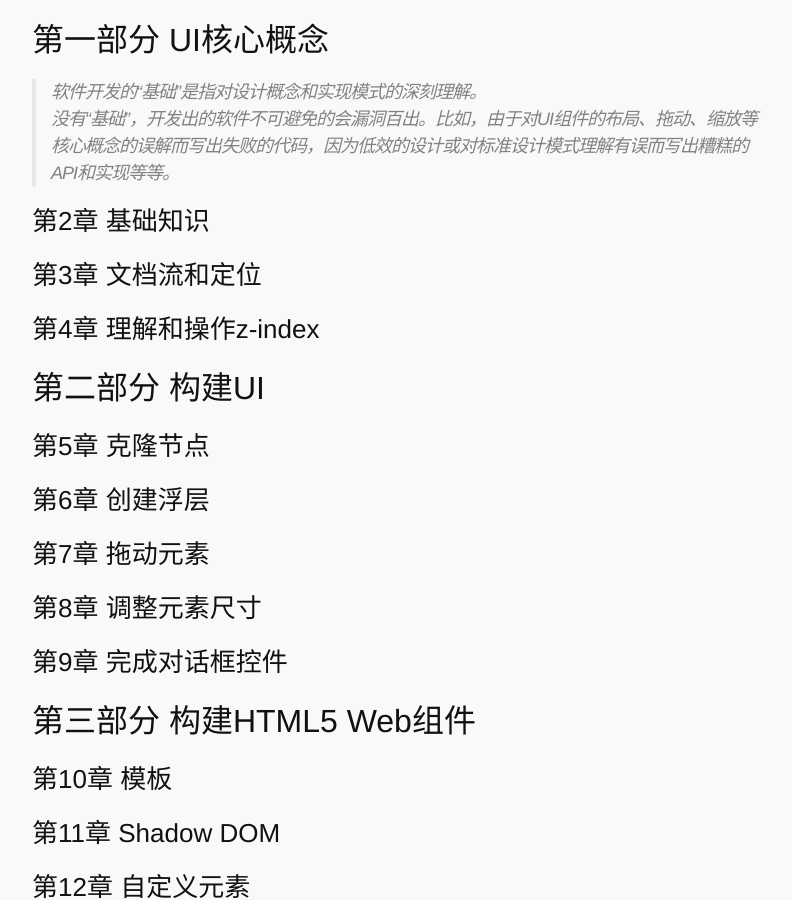
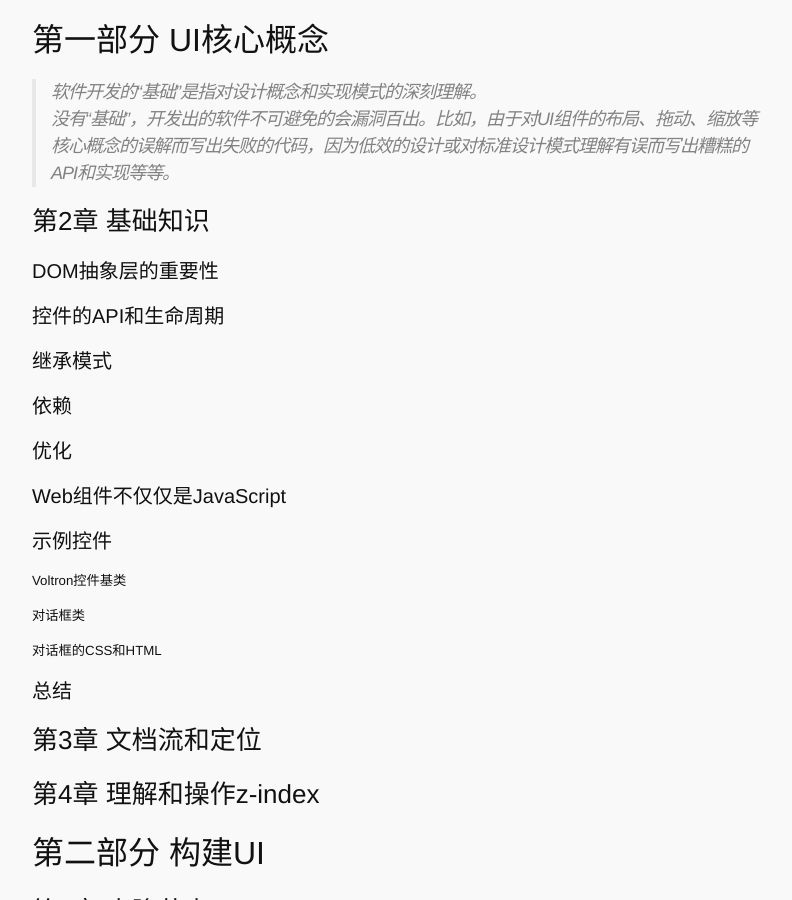
Before and after one commit to testudy/testudy.github.io, a Jekyll site: the page built from book/_posts/2017-02-02-polymer.md, in a window 1280 px wide and 900 px high, scrolled down 1193 px. Shown: the whole window, without its empty margins (238-1030 px from the left). Built offline with Jekyll 4.4.1, drawn with Linux system fonts in a browser that asks for light colours; comment, search, counter and statistics services are not loaded.

Commit message:
添加 基础知识 目录结构

```diff
--- a/book/_posts/2017-02-02-polymer.md
+++ b/book/_posts/2017-02-02-polymer.md
@@ -52,6 +52,28 @@ Web组件通过定义一组新特性，以支持原生的扩展、抽象、引
 
 ### 第2章 基础知识
 
+#### DOM抽象层的重要性
+
+#### 控件的API和生命周期
+
+#### 继承模式
+
+#### 依赖
+
+#### 优化
+
+#### Web组件不仅仅是JavaScript
+
+#### 示例控件
+
+##### Voltron控件基类
+
+##### 对话框类
+
+##### 对话框的CSS和HTML
+
+#### 总结
+
 ### 第3章 文档流和定位
 
 ### 第4章 理解和操作z-index
```
